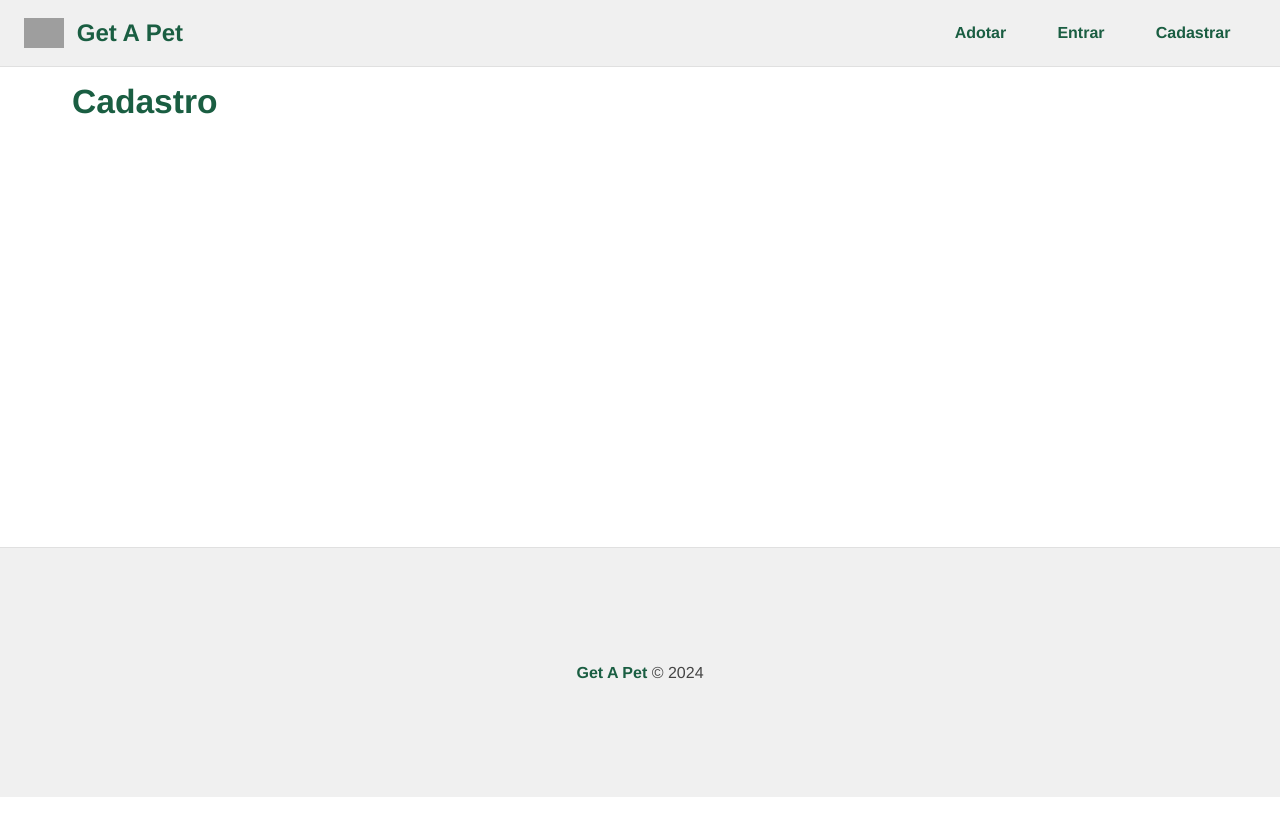
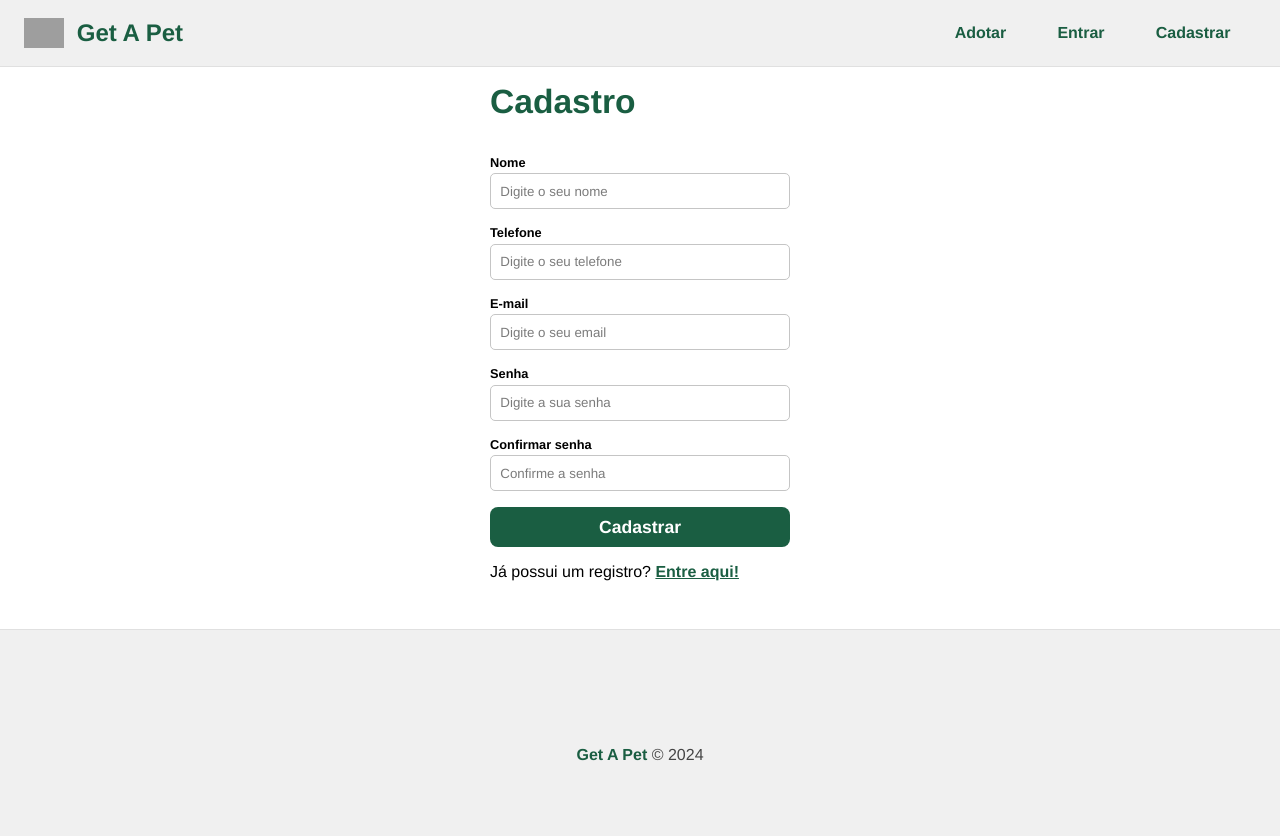
Before and after one commit to Guilherme-W8/get-a-pet, a React (Create React App) app in the folder frontend/: page /register in a window 1280 px wide. Shown: the top 836 px of the page. Before the commit the page ends 800 px from the top, so only its background shows below. Built offline with nearby package versions, Linux system fonts and the light colour scheme; grey boxes are pictures that could not be loaded.

Commit message:
register form and style

```diff
--- /dev/null
+++ b/frontend/src/components/form/Form.module.css
@@ -0,0 +1,33 @@
+.form_container {
+    max-width: 300px;
+    margin: 0 auto;
+    background-color: #fff;
+    border-radius: 15px;
+}
+
+.form_container input[type='submit'] {
+    border-radius: 8px;
+    background-color: #1a5e42;
+    color: #fff;
+    border: none;
+    min-width: 100px;
+    min-height: 2.5rem;
+    width: 100%;
+    cursor: pointer;
+    font-size: 1.1em;
+    font-weight: bold;
+    transition: 0.5s;
+}
+
+.form_container input[type='submit']:hover {
+    background-color: #1c9764;
+}
+
+.form_container p {
+    margin-top: 1em;
+}
+
+.form_container p a {
+    color: #1a5e42;
+    font-weight: bold;
+}
--- /dev/null
+++ b/frontend/src/components/form/Input.jsx
@@ -0,0 +1,28 @@
+import styles from './Input.module.css';
+
+function Input({
+    type,
+    text,
+    name,
+    placeholder,
+    handleOnChange,
+    value,
+    multiple,
+}) {
+    return (
+        <div className={styles.form_control}>
+            <label htmlFor={name}>{text}</label>
+            <input
+                type={type}
+                name={name}
+                id={name}
+                placeholder={placeholder}
+                onChange={handleOnChange}
+                value={value}
+                {...(multiple ? { multiple } : '')}
+            />
+        </div>
+    )
+}
+
+export default Input
--- /dev/null
+++ b/frontend/src/components/form/Input.module.css
@@ -0,0 +1,21 @@
+.form_control {
+    display: flex;
+    flex-direction: column;
+    margin-bottom: 1em;
+}
+
+.form_control label {
+    margin-bottom: 0.3em;
+    font-weight: bold;
+    font-size: 0.8em;
+}
+
+.form_control input {
+    padding: 0.7em;
+    border: 1px solid #c5c5c5;
+    border-radius: 5px;
+}
+
+.form_control input::placeholder {
+    color: #7b7b7b;
+}
--- a/frontend/src/components/layouts/Container.module.css
+++ b/frontend/src/components/layouts/Container.module.css
@@ -1,5 +1,5 @@
 .container {
-    min-height: 60vh;
+    min-height: 70vh;
     padding: 1em 2em 3em;
     max-width: 1200px;
     margin: 0 auto;
--- a/frontend/src/components/pages/Auth/Register.jsx
+++ b/frontend/src/components/pages/Auth/Register.jsx
@@ -1,7 +1,64 @@
+import Input from "../../form/Input";
+import styles from "../../form/Form.module.css";
+import { Link } from "react-router-dom";
+
 function Register() {
+
+    function handleChange(e) {
+        // setUser({ ...user, [e.target.name]: e.target.value })
+    }
+
     return (
-        <section>
+        <section className={styles.form_container}>
             <h1>Cadastro</h1>
+
+            <form>
+                <Input
+                    text="Nome"
+                    type="text"
+                    name="name"
+                    placeholder="Digite o seu nome"
+                    handleOnChange={handleChange}
+                />
+
+                <Input
+                    text="Telefone"
+                    type="text"
+                    name="phone"
+                    placeholder="Digite o seu telefone"
+                    handleOnChange={handleChange}
+                />
+
+                <Input
+                    text="E-mail"
+                    type="email"
+                    name="email"
+                    placeholder="Digite o seu email"
+                    handleOnChange={handleChange}
+                />
+
+                <Input
+                    text="Senha"
+                    type="password"
+                    name="password"
+                    placeholder="Digite a sua senha"
+                    handleOnChange={handleChange}
+                />
+
+                <Input
+                    text="Confirmar senha"
+                    type="password"
+                    name="confirmpassword"
+                    placeholder="Confirme a senha"
+                    handleOnChange={handleChange}
+                />
+
+                <input type="submit" value="Cadastrar" />
+            </form>
+
+            <p>
+                Já possui um registro? <Link to="/login">Entre aqui!</Link>
+            </p>
         </section>
     )
 }
```
